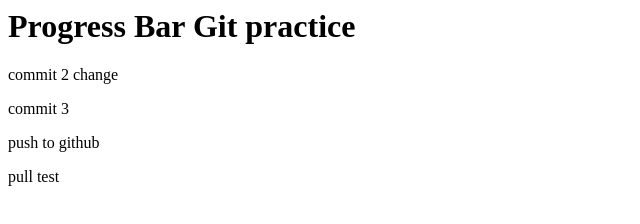
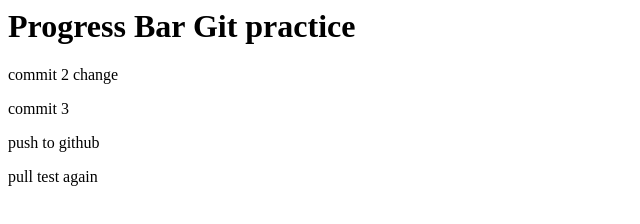
Before and after one commit to twilightboy/pbgit, a plain HTML site: page index.html in a window 1280 px wide. Shown: the full height of the page, 0-640 px from the left. Drawn offline with Linux system fonts and the light colour scheme.

Commit message:
Pull test again

```diff
--- a/index.html
+++ b/index.html
@@ -2,4 +2,4 @@
 <div>commit 2 change</div>
 <p>commit 3</p>
 <span>push to github</span>
-<p>pull test</p>
+<p>pull test again</p>
```
